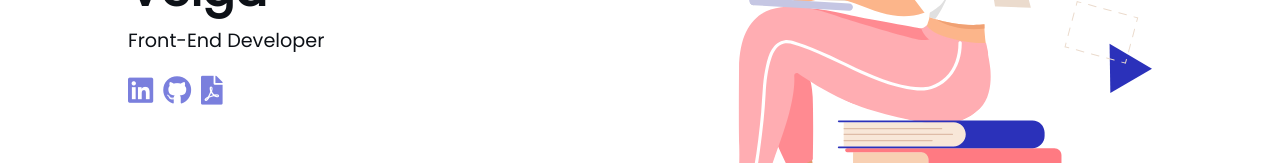
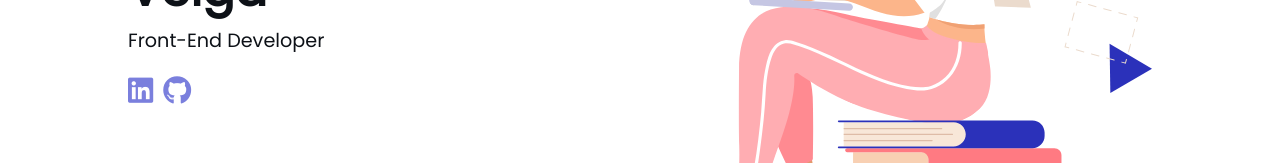
Before and after one commit to fernanda-veiga/portfolio, a React (Create React App) app: page / in a window 1280 px wide. Shown: the part 331-494 px from the top of the page. Built offline with nearby package versions, Linux system fonts and the light colour scheme.

Commit message:
Removed resume link

```diff
--- a/src/components/AboutMe.js
+++ b/src/components/AboutMe.js
@@ -20,12 +20,6 @@ function AboutMe() {
             href="https://github.com/fernanda-veiga"
             target="_blank"
           ></a>
-          <a
-            className="resume-link"
-            aria-label="Link to resume"
-            href="https://drive.google.com/file/d/14LSk-xcg_-7YJr84TgkuR04CQI3s5hGj/view?usp=sharing"
-            target="_blank"
-          ></a>
         </span>
         <a className="AboutMe-projects-link" href="#projects">
           View my projects
```
